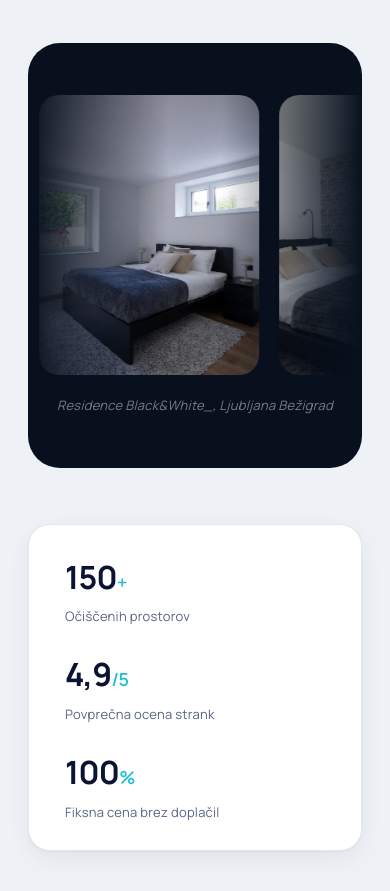
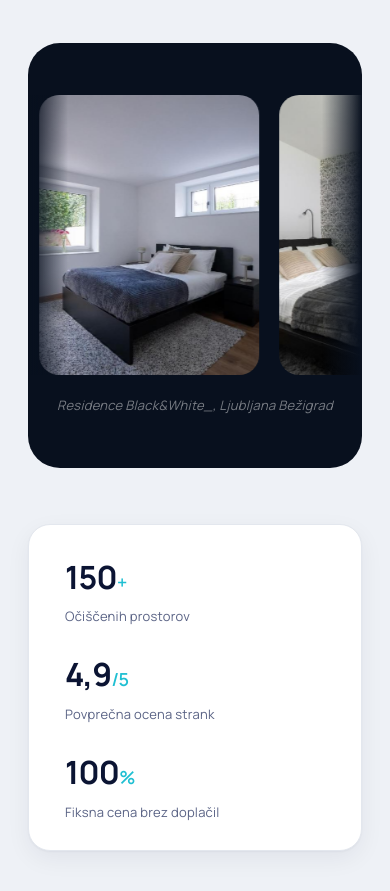
Before and after one commit to matjazo18/Cleaning-Service, a plain HTML site: page index.html in a window 390 px wide. Shown: the part 7913-8804 px from the top of the page. Drawn offline with Linux system fonts and the light colour scheme.

Commit message:
lesss shading on the mobile

```diff
--- a/index.html
+++ b/index.html
@@ -666,6 +666,8 @@ button{ font:inherit; cursor:pointer; }
 @media (max-width: 700px){
   .autoscroll__item{ flex:0 0 220px; width:220px; }
   .autoscroll__img{ width:220px; height:280px; }
+  .autoscroll__mask::before,
+  .autoscroll__mask::after{ width:40px; }
 }
 
 /* =========================================================
```
